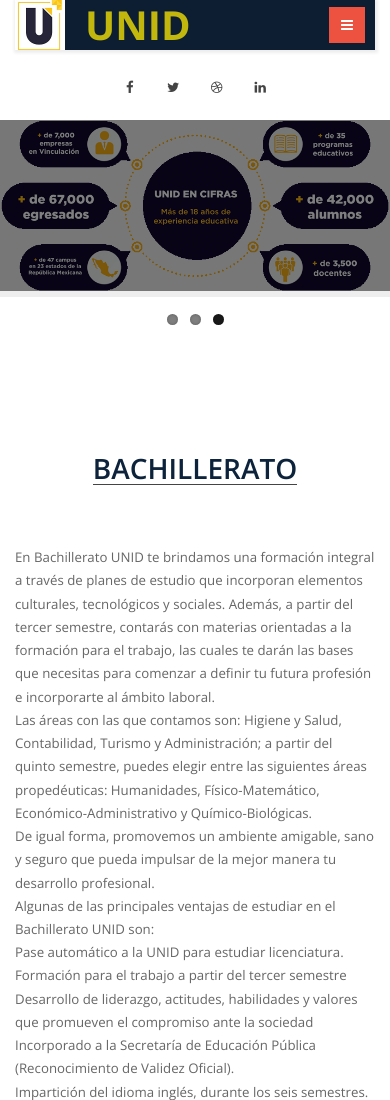
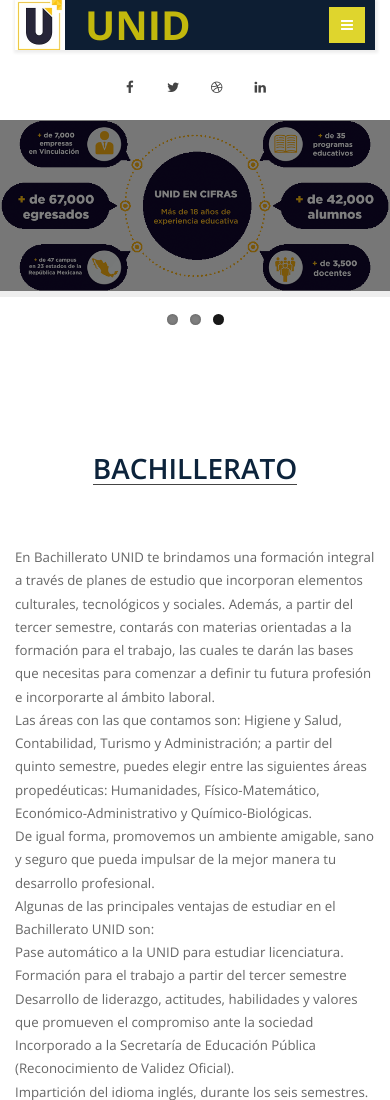
Before and after one commit to mariadcv/mariadcv.github.io, a plain HTML site: page index.html in a window 390 px wide. Shown: the top 1100 px of the page. Drawn offline with nearby package versions, Linux system fonts and the light colour scheme; some packages are replaced by stand-ins of ours.

Commit message:
Update templatemo_style.css

```diff
--- a/css/templatemo_style.css
+++ b/css/templatemo_style.css
@@ -325,7 +325,7 @@
   text-align: center;
   line-height: 36px;
   font-size: 14px;
-  background: #EC523F;
+  background: #DFD52D;
   display: inline-block;
   color: white;
   cursor:pointer;
```
